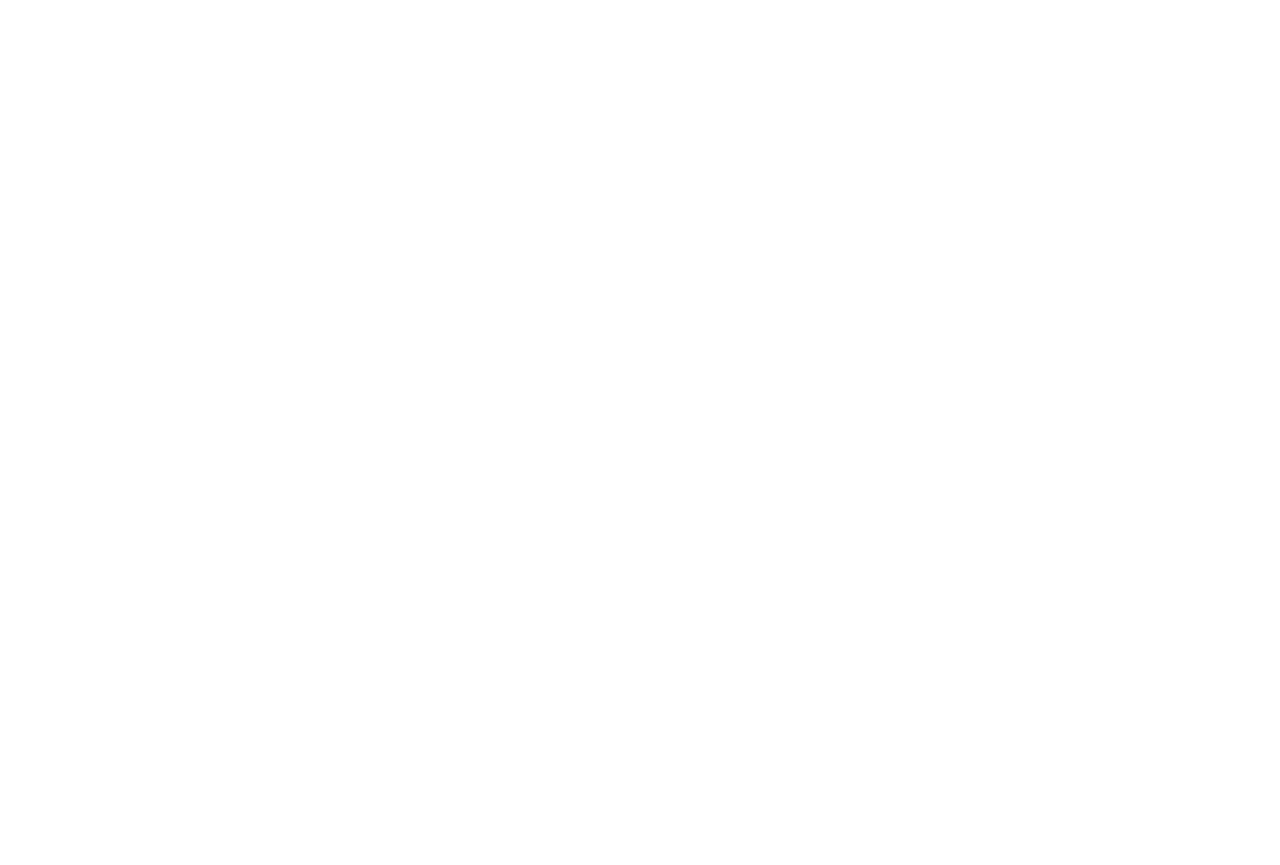
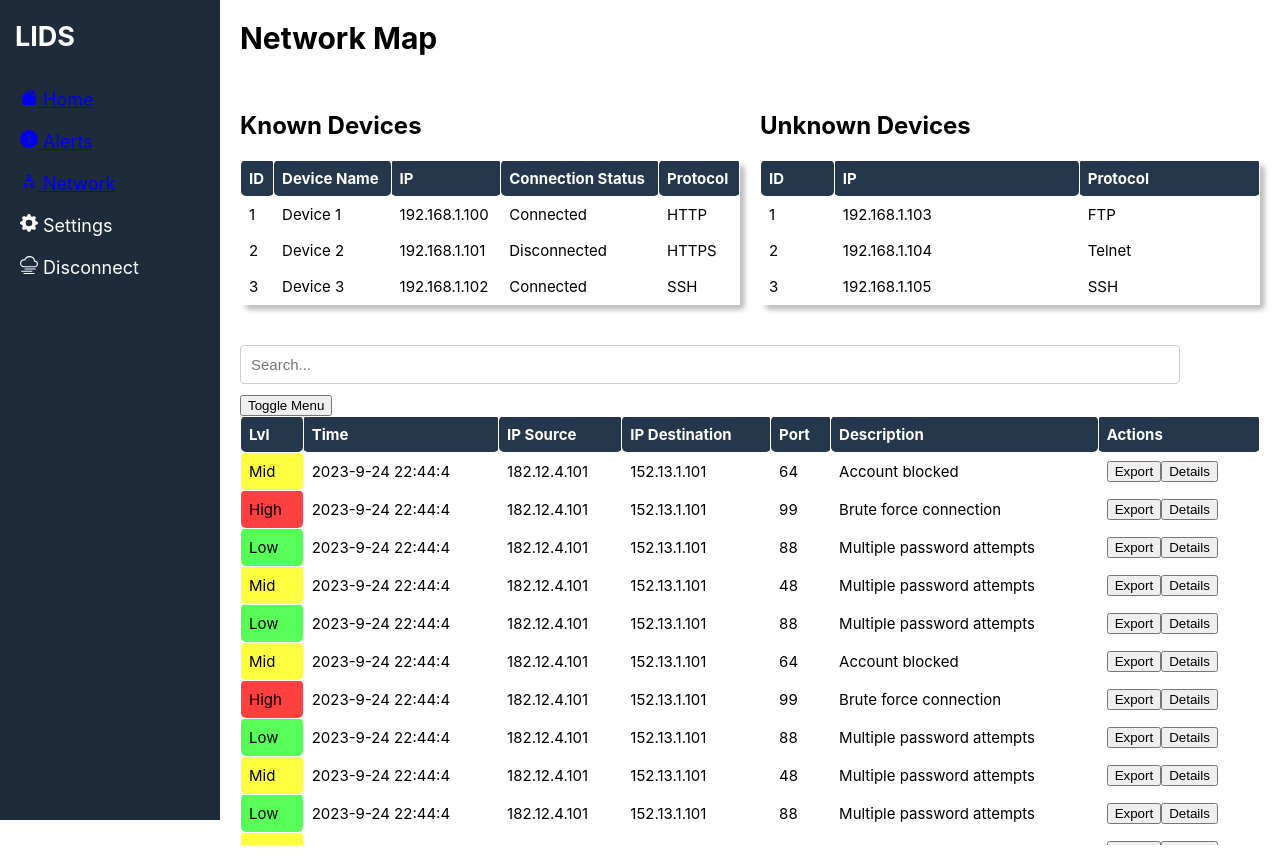
Before and after one commit to ChristianAlbertoGomez/CS4311_LIDS_4CodOfDuty_Fall2023, a React (Create React App) app: page /NetworkPage in a window 1280 px wide. Before the commit this address had no page. Before the commit the page ends 800 px from the top, so only its background shows below. Built offline with nearby package versions, Linux system fonts and the light colour scheme.

Commit message:
Added NetworkPage.js and css.

```diff
--- /dev/null
+++ b/src/Components/KnowDevices.css
@@ -0,0 +1,32 @@
+.known-devices {
+    font-family: Arial, sans-serif;
+    padding: 20px;
+    display: flex; /* Use flex display */
+    flex-wrap: wrap; /* Allow for wrapping */
+    gap: 10px; /* Add some space between tables */
+  }
+
+  table {
+    margin-top: 20px;
+  }
+
+  table, th, td {
+    border: 1px solid #ddd;
+  }
+
+  th, td {
+    padding: 8px;
+    text-align: left;
+  }
+
+  th {
+    background-color: #f2f2f2;
+  }
+
+  tr:nth-child(even) {
+    background-color: #f2f2f2;
+  }
+
+  tr:hover {
+    background-color: #ddd;
+  }
--- /dev/null
+++ b/src/Components/KnownDevices.js
@@ -0,0 +1,59 @@
+import React from 'react';
+
+// Sample data for known devices
+const knownDevicesData = [
+  {
+    id: 1,
+    deviceName: 'Device 1',
+    ip: '192.168.1.100',
+    connectionStatus: 'Connected',
+    protocol: 'HTTP',
+  },
+  {
+    id: 2,
+    deviceName: 'Device 2',
+    ip: '192.168.1.101',
+    connectionStatus: 'Disconnected',
+    protocol: 'HTTPS',
+  },
+  {
+    id: 3,
+    deviceName: 'Device 3',
+    ip: '192.168.1.102',
+    connectionStatus: 'Connected',
+    protocol: 'SSH',
+  },
+  // Add more devices as needed
+];
+
+function KnownDevices() {
+  return (
+    <div className="known-devices">
+      <h2>Known Devices</h2>
+      <table>
+        <thead>
+          <tr>
+            <th>ID</th>
+            <th>Device Name</th>
+            <th>IP</th>
+            <th>Connection Status</th>
+            <th>Protocol</th>
+          </tr>
+        </thead>
+        <tbody>
+          {knownDevicesData.map((device) => (
+            <tr key={device.id}>
+              <td>{device.id}</td>
+              <td>{device.deviceName}</td>
+              <td>{device.ip}</td>
+              <td>{device.connectionStatus}</td>
+              <td>{device.protocol}</td>
+            </tr>
+          ))}
+        </tbody>
+      </table>
+    </div>
+  );
+}
+
+export default KnownDevices;
--- /dev/null
+++ b/src/Components/NetworkPage.css
@@ -0,0 +1,35 @@
+/* NetworkPage.css */
+
+.mainBody {
+  margin-left: 220px; /* Width of the sidebar */
+  padding: 20px;
+}
+
+.header {
+  font-size: 30px;
+  font-weight: bold;
+  margin-bottom: 20px;
+  margin-left: 240px;
+  margin-top: 20px;
+  margin-bottom: 0;
+}
+
+.tables {
+  display: flex;
+  margin-top: 15px;
+}
+
+.table-1 {
+  flex: 1;
+  margin-right: 10px; /* Add margin between the two top tables */
+}
+
+.table-2 {
+  flex: 1;
+  margin-left: 10px; /* Adjust margin to match the margin-right in .table-1 */
+}
+
+/* Add some space below the tables */
+.AlertTable {
+  margin-top: 40px; /* Adjust the margin-top as needed */
+}
--- /dev/null
+++ b/src/Components/NetworkPage.js
@@ -0,0 +1,36 @@
+// NetworkPage.js
+
+import React from 'react';
+import Sidebar from './Sidebar';
+import AlertTable from './AlertTable';
+import KnownDevices from './KnownDevices';
+import UnknownDevices from './UnknownDevices';
+import './NetworkPage.css';
+
+const NetworkPage = () => {
+  return (
+    <div className='network-page'>
+      <div>
+        <Sidebar/>
+        <div className='header'>
+        Network Map
+        </div>
+        <main className='mainBody'>
+          <div className='tables'>
+            <div className='table-1'>
+              <KnownDevices/>
+            </div>
+            <div className='table-2'>
+              <UnknownDevices />
+            </div>
+          </div>
+          <div className='AlertTable'>
+            <AlertTable/>
+          </div>
+        </main>
+      </div>
+    </div>
+  );
+};
+
+export default NetworkPage;
--- a/src/Components/Sidebar.js
+++ b/src/Components/Sidebar.js
@@ -18,7 +18,7 @@ const Sidebar = () => {
       <ul className="nav-links">
         <li><Link to='/home'><BsHouseFill /> Home</Link></li>
         <li><Link to="/AlertsPage"><BsFillExclamationCircleFill /> Alerts</Link></li>
-        <li><BsDiagram2 /> Network</li>
+        <li><Link to="/NetworkPage"><BsDiagram2 /> Network</Link></li>
         <li><BsGearFill /> Settings</li>
         <li><BsCloudHaze /> Disconnect</li>
       </ul>
--- /dev/null
+++ b/src/Components/UnknownDevices.css
@@ -0,0 +1,33 @@
+.unknown-devices {
+    font-family: Arial, sans-serif;
+    padding: 20px;
+    display: flex; /* Use flex display */
+    flex-wrap: wrap; /* Allow for wrapping */
+    gap: 10px; /* Add some space between tables */
+  }
+
+
+  table {
+    margin-top: 20px;
+  }
+
+  table, th, td {
+    border: 1px solid #ddd;
+  }
+
+  th, td {
+    padding: 8px;
+    text-align: left;
+  }
+
+  th {
+    background-color: #f2f2f2;
+  }
+
+  tr:nth-child(even) {
+    background-color: #f2f2f2;
+  }
+
+  tr:hover {
+    background-color: #ddd;
+  }
--- /dev/null
+++ b/src/Components/UnknownDevices.js
@@ -0,0 +1,49 @@
+import React from 'react';
+
+// Sample data for unknown devices
+const unknownDevicesData = [
+  {
+    id: 1,
+    ip: '192.168.1.103',
+    protocol: 'FTP',
+  },
+  {
+    id: 2,
+    ip: '192.168.1.104',
+    protocol: 'Telnet',
+  },
+  {
+    id: 3,
+    ip: '192.168.1.105',
+    protocol: 'SSH',
+  },
+  // Add more unknown devices as needed
+];
+
+function UnknownDevices() {
+  return (
+    <div className="unknown-devices">
+      <h2>Unknown Devices</h2>
+      <table>
+        <thead>
+          <tr>
+            <th>ID</th>
+            <th>IP</th>
+            <th>Protocol</th>
+          </tr>
+        </thead>
+        <tbody>
+          {unknownDevicesData.map((device) => (
+            <tr key={device.id}>
+              <td>{device.id}</td>
+              <td>{device.ip}</td>
+              <td>{device.protocol}</td>
+            </tr>
+          ))}
+        </tbody>
+      </table>
+    </div>
+  );
+}
+
+export default UnknownDevices;
--- a/src/index.js
+++ b/src/index.js
@@ -3,6 +3,7 @@ import ReactDOM from 'react-dom';
 import './index.css';
 import App from './App';
 import AlertsPage from './Components/AlertsPage';
+import NetworkPage from './Components/NetworkPage';
 import {BrowserRouter, Routes, Route} from "react-router-dom";
 import SetConfigFile from './SetConfigFile';
 
@@ -13,6 +14,7 @@ root.render(
     <Route path="/" element={<SetConfigFile />} />
     <Route path="/home" element={<App/>} />
     <Route path="/AlertsPage" element={<AlertsPage/>} />
+    <Route path="/NetworkPage" element={<NetworkPage/>} />
   </Routes>
 </BrowserRouter>,
 document.getElementById("root")
```
